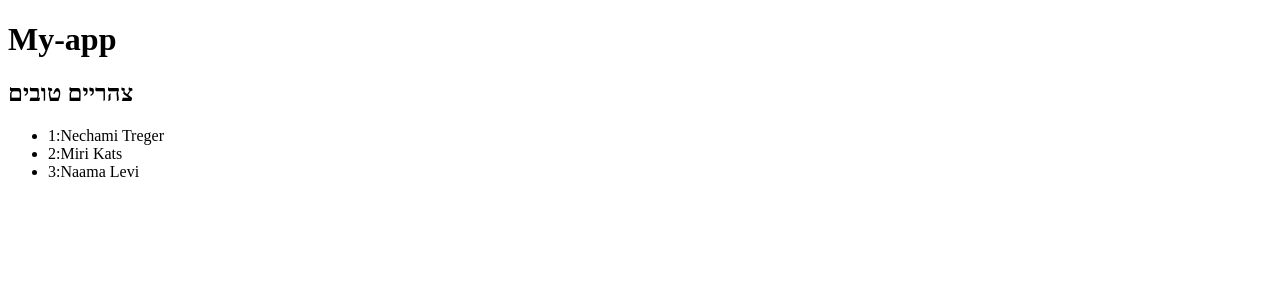
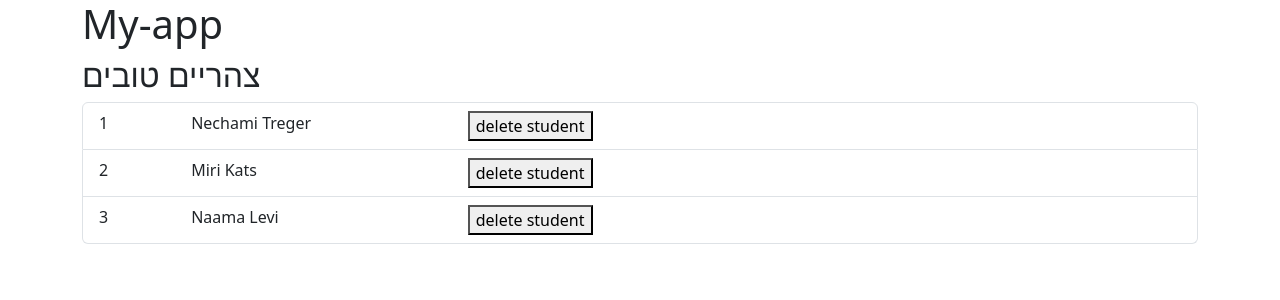
Before and after one commit to HarmonyCodes/angular, an Angular app: page / in a window 1280 px wide. Shown: the top 300 px of the page. Built offline with nearby package versions, Linux system fonts and the light colour scheme.

Commit message:
Events task

```diff
--- a/angular.json
+++ b/angular.json
@@ -32,7 +32,8 @@
               }
             ],
             "styles": [
-              "src/styles.scss"
+              "src/styles.scss",
+              "node_modules/bootstrap/dist/css/bootstrap.css"
             ],
             "scripts": [],
             "server": "src/main.server.ts",
--- a/package.json
+++ b/package.json
@@ -20,6 +20,7 @@
     "@angular/platform-server": "^19.2.0",
     "@angular/router": "^19.2.0",
     "@angular/ssr": "^19.2.9",
+    "bootstrap": "^5.3.6",
     "express": "^4.18.2",
     "rxjs": "~7.8.0",
     "tslib": "^2.3.0",
--- a/src/app/app.component.html
+++ b/src/app/app.component.html
@@ -1,3 +1,5 @@
-<h1>{{title}}</h1>
-<h2>{{getGreeting()}}</h2>
-<app-students-list></app-students-list>
+<div class="container">
+  <h1>{{title}}</h1>
+  <h2>{{getGreeting()}}</h2>
+  <app-students-list></app-students-list>
+</div>
--- a/src/app/students-list/students-list.component.html
+++ b/src/app/students-list/students-list.component.html
@@ -1,5 +1,9 @@
-<ul>
-    <li *ngFor="let student of students">
-        {{student.id}}:{{student.firstName}} {{student.lastName}}
+<ul class="list-group">
+    <li *ngFor="let student of students" class="list-group-item list-group-item-action">
+        <div class="row">
+            <div class="col-1">{{student.id}}</div>
+            <div class="col-3">{{student.firstName}} {{student.lastName}}</div>
+            <div class="col-2"><button (click)="deleteStudent(student.id)">delete student</button></div>
+            </div>
     </li>
 </ul>
--- a/src/app/students-list/students-list.component.ts
+++ b/src/app/students-list/students-list.component.ts
@@ -16,4 +16,9 @@ export class StudentsListComponent {
     new Student(2,"Miri","Kats","Yechezkel","0504115559",false,70),
     new Student(3,"Naama","Levi","Uziel","0556782110",true,80)
   ];
+  deleteStudent(id: number){
+    const index = this.students.findIndex((s) => s.id === id);
+    if (index !== -1) {
+    this.students.splice(index,1);
+    }}
 }
```
Also changed, not shown: 1 other file (tests, documents, lock files or other folders).
